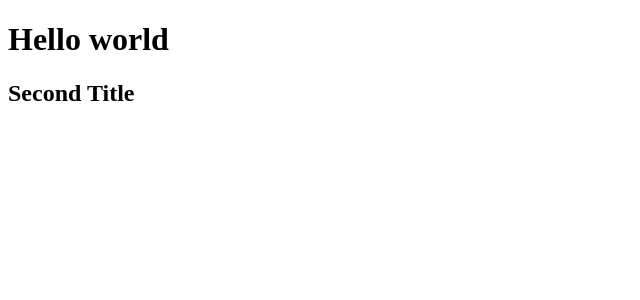
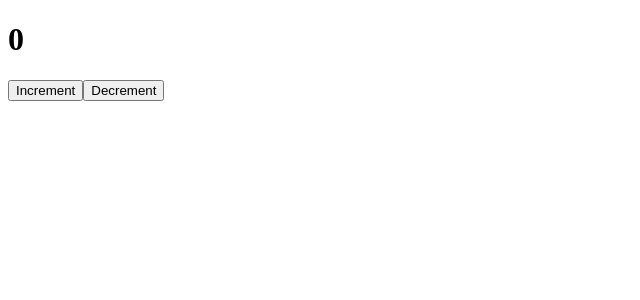
Before and after one commit to ramesh20/awesome-javascript-learn, a React (Create React App) app: page / in a window 1280 px wide. Shown: the top 300 px of the page, without its empty margins (0-640 px from the left). Built offline with nearby package versions, Linux system fonts and the light colour scheme.

Commit message:
Using react hook increment and decrement

```diff
--- a/src/App.js
+++ b/src/App.js
@@ -1,11 +1,32 @@
-import React from 'react';
+import React, { useEffect, useState } from 'react';
 
-function App() {
+
+const App = () => {
+	const state = useState();
+	// console.log(state);
+
+	let [count, setCount] =  useState(0);
+
+	// let count = 0;
+	const IncNum = () => {
+		setCount(count + 1);
+		// console.log("clicked " + count++);
+	}
+
+	const DecNum = () => {
+		setCount(count - 1);
+
+		if(count == 0) {
+			setCount(0);
+		}
+	}
+
 	return(
-		<div className="title__holder">
-			<h1>Hello world</h1>
-			<h2>Second Title</h2>
-		</div>
+		<React.Fragment>
+			<h1> { count } </h1>
+			<button onClick={ IncNum }> Increment </button>
+			<button onClick={ DecNum }> Decrement </button>
+		</React.Fragment>
 	);
 }
 
```
